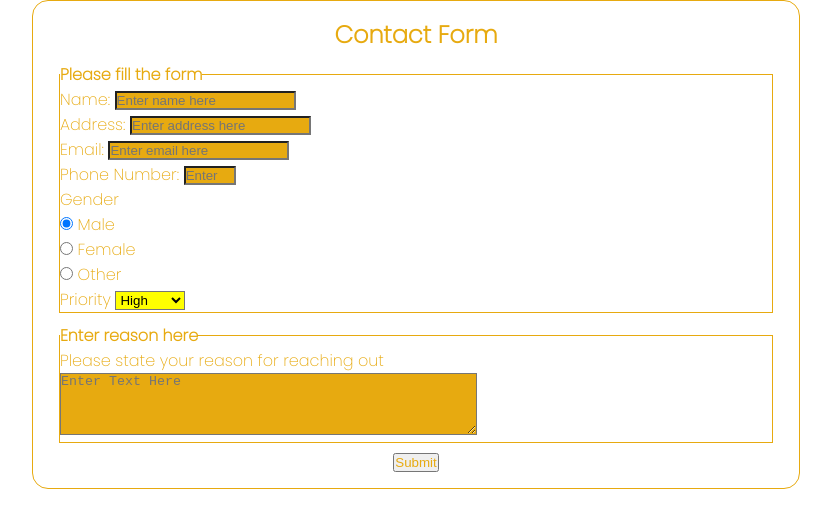
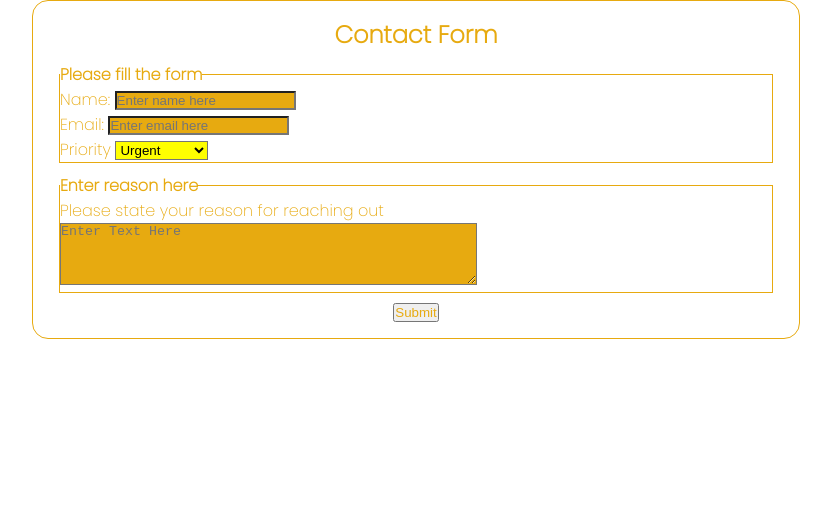
Before and after one commit to Decypher1/altschool-task, a plain HTML site: page contact.html in a window 1280 px wide. Shown: the whole page, without its empty margins (224-1055 px from the left). Drawn offline with Linux system fonts and the light colour scheme.

Commit message:
Removed some items from the form

```diff
--- a/contact.html
+++ b/contact.html
@@ -18,30 +18,17 @@
                     <label id="name-label" for="name">Name:</label>
                     <input type="text" required id="name" name="user_name" placeholder="Enter name here">
                 </div>
-                <div>
-                    <label for="address-label">Address:</label>
-                    <input type="Address" required id="address" name="Address" placeholder="Enter address here">
-                </div>
+
                 <div>
                     <label id="email-label" for="Email">Email:</label>
                     <input type="email" required id="email" name="user_email" placeholder="Enter email here">
                 </div>
-                <div>
-                    <label id="number-label" for="phone">Phone Number:</label>
-                    <input type="number" id="number" name="user_name" placeholder="Enter 11 digit number" min="10" max="15">
-                </div>
-                <div>
-                    <label for="Gender">Gender</label>
-                    <p>
-                      <input type="radio" name="gender" value="male" checked> Male<br>
-                      <input type="radio" name="gender" value="female"> Female<br>
-                      <input type="radio" name="gender" value="other"> Other
-                    </p>
+
                     <label for="priority">Priority</label>
                         <select id="dropdown">
-                            <option value="High">High</option>
-                            <option value="Medium">Medium</option>
-                            <option value="Low">Low</option>
+                            <option value="High">Urgent</option>
+                            <option value="Medium">Very Urgent</option>
+                            <option value="Low">Emergency</option>
                         </select>
                   </div>
                 </fieldset>
```
Also changed, not shown: login.html (+0 -2 lines).
